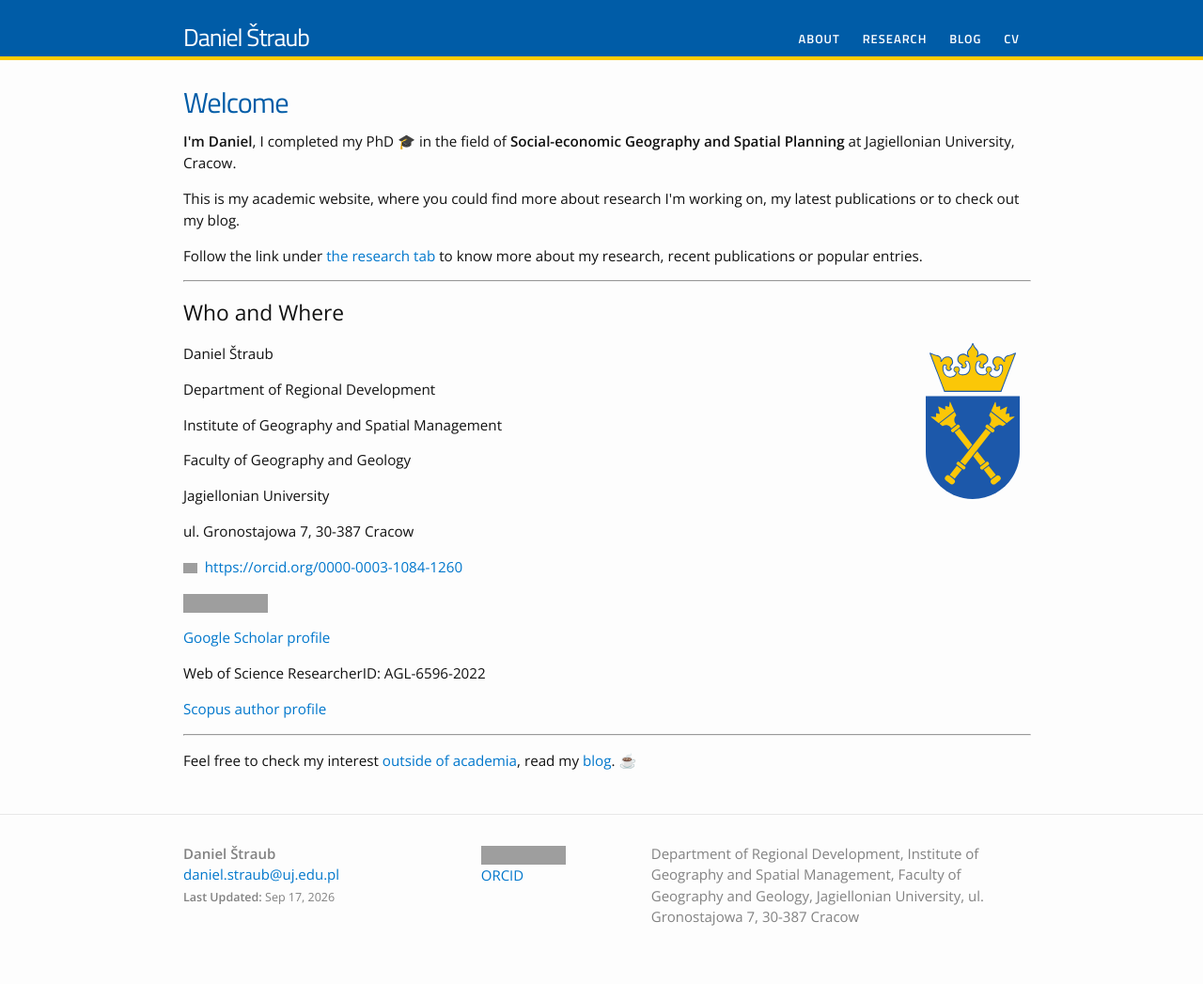
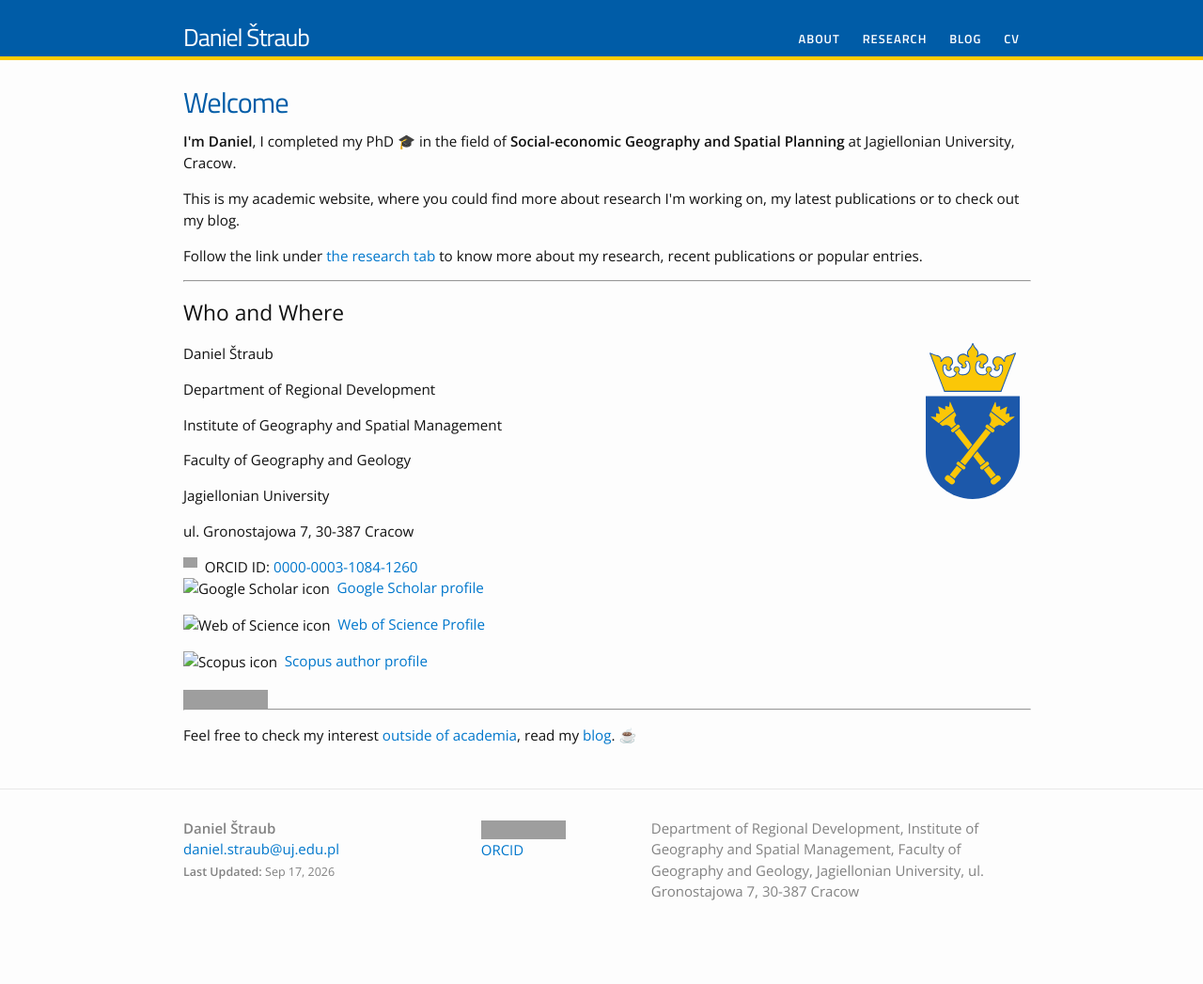
Before and after one commit to tracetheheat/tracetheheat.github.io, a Jekyll site: the page built from index.html, in a window 1280 px wide. Shown: the whole page at 94% size. Built offline with Jekyll 4.4.1, drawn with Linux system fonts in a browser that asks for light colours; after the commit the page ends 1020 px from its top, so only the background shows below that; grey boxes are pictures that could not be loaded.

Commit message:
Rework Who and Where profile links layout
- ORCID: show "ORCID ID: <id>" with only the ID text linked, instead
  of the full URL as the link text
- Add a small service favicon next to Google Scholar and Scopus links
- Replace the plain-text Web of Science ResearcherID with a linked
  "Web of Science Profile" entry (with icon)
- Move the ResearchGate badge to the bottom of the list

Co-Authored-By: Claude Sonnet 5 <noreply@anthropic.com>

```diff
--- a/index.html
+++ b/index.html
@@ -27,13 +27,12 @@ description: "Academic website of Daniel Štraub, a social and transport geograp
 <p>Faculty of Geography and Geology</p>
 <p>Jagiellonian University</p>
 <p>ul. Gronostajowa 7, 30-387 Cracow</p>
-<div itemscope itemtype="https://schema.org/Person"><a itemprop="sameAs" content="https://orcid.org/0000-0003-1084-1260" href="https://orcid.org/0000-0003-1084-1260" target="orcid.widget" rel="noopener noreferrer" style="vertical-align:top;"><img src="https://orcid.org/sites/default/files/images/orcid_16x16.png" style="width:1em;margin-right:.5em;" alt="ORCID iD icon">https://orcid.org/0000-0003-1084-1260</a></div>
+<div itemscope itemtype="https://schema.org/Person"><img src="https://orcid.org/sites/default/files/images/orcid_16x16.png" style="width:1em;margin-right:.5em;vertical-align:text-top;" alt="ORCID iD icon">ORCID ID: <a itemprop="sameAs" content="https://orcid.org/0000-0003-1084-1260" href="https://orcid.org/0000-0003-1084-1260" target="orcid.widget" rel="noopener noreferrer">0000-0003-1084-1260</a></div>
+<p><img src="https://www.google.com/s2/favicons?sz=32&amp;domain=scholar.google.com" style="width:1em;margin-right:.5em;vertical-align:text-top;" alt="Google Scholar icon"><a href="https://scholar.google.com/citations?user=s082b0IAAAAJ&amp;hl=cs" target="_blank" rel="noopener noreferrer">Google Scholar profile</a></p>
+<p><img src="https://www.google.com/s2/favicons?sz=32&amp;domain=webofscience.com" style="width:1em;margin-right:.5em;vertical-align:text-top;" alt="Web of Science icon"><a href="https://www.webofscience.com/wos/author/record/AGL-6596-2022" target="_blank" rel="noopener noreferrer">Web of Science Profile</a></p>
+<p><img src="https://www.google.com/s2/favicons?sz=32&amp;domain=scopus.com" style="width:1em;margin-right:.5em;vertical-align:text-top;" alt="Scopus icon"><a href="https://www.scopus.com/authid/detail.uri?authorId=57210151260" target="_blank" rel="noopener noreferrer">Scopus author profile</a></p>
 <p></p>
 <a title="Follow me on ResearchGate" href="https://www.researchgate.net/profile/Daniel_Straub2?cp=shp"><img src="https://www.researchgate.net/images/public/profile_share_badge.png" alt="Follow me on ResearchGate" /></a>
-<p></p>
-<p><a href="https://scholar.google.com/citations?user=s082b0IAAAAJ&amp;hl=cs" target="_blank" rel="noopener noreferrer">Google Scholar profile</a></p>
-<p>Web of Science ResearcherID: AGL-6596-2022</p>
-<p><a href="https://www.scopus.com/authid/detail.uri?authorId=57210151260" target="_blank" rel="noopener noreferrer">Scopus author profile</a></p>
 <hr width="900px">
 
 <hr style="height:10pt; visibility:hidden;" />
```
